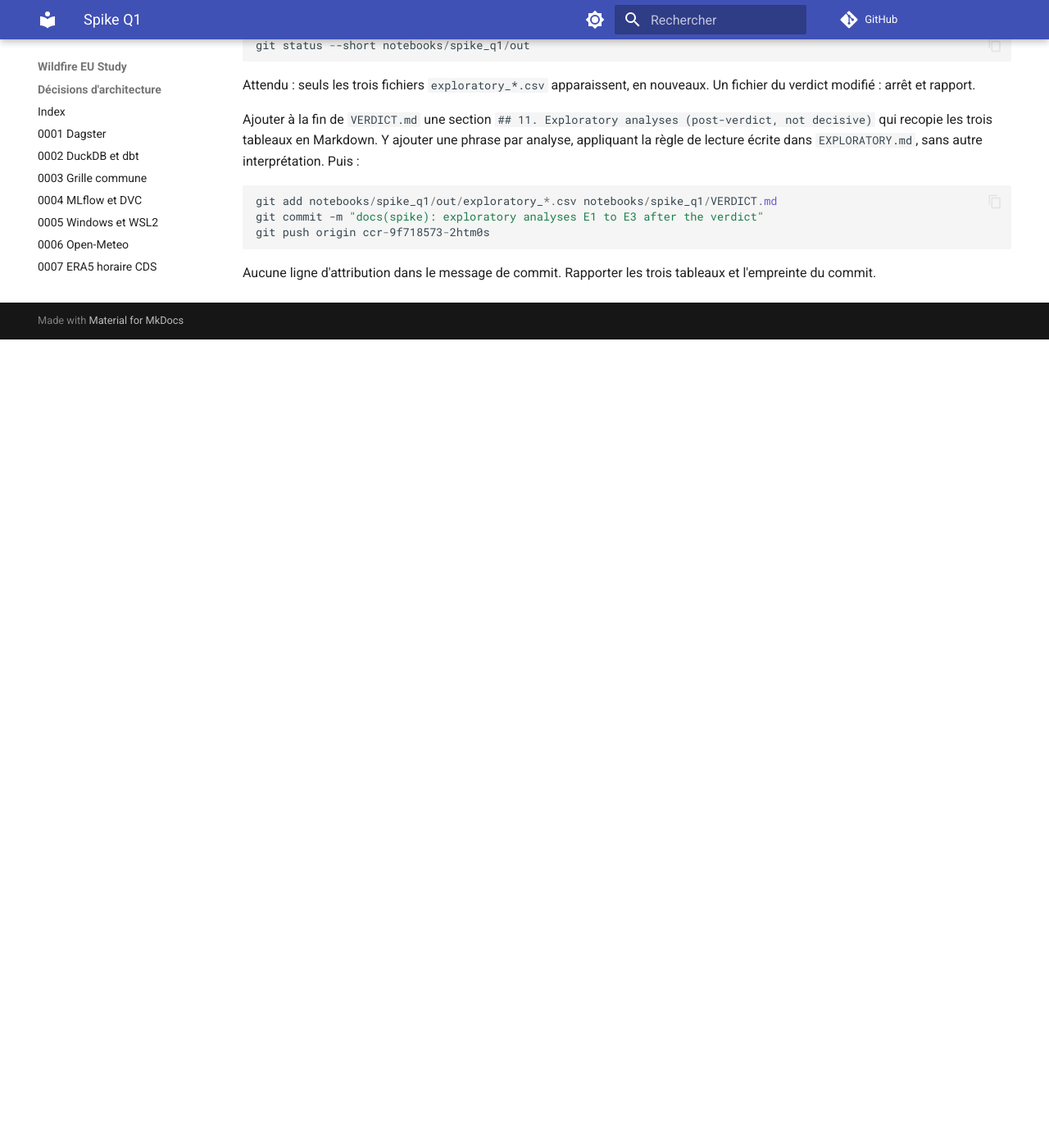
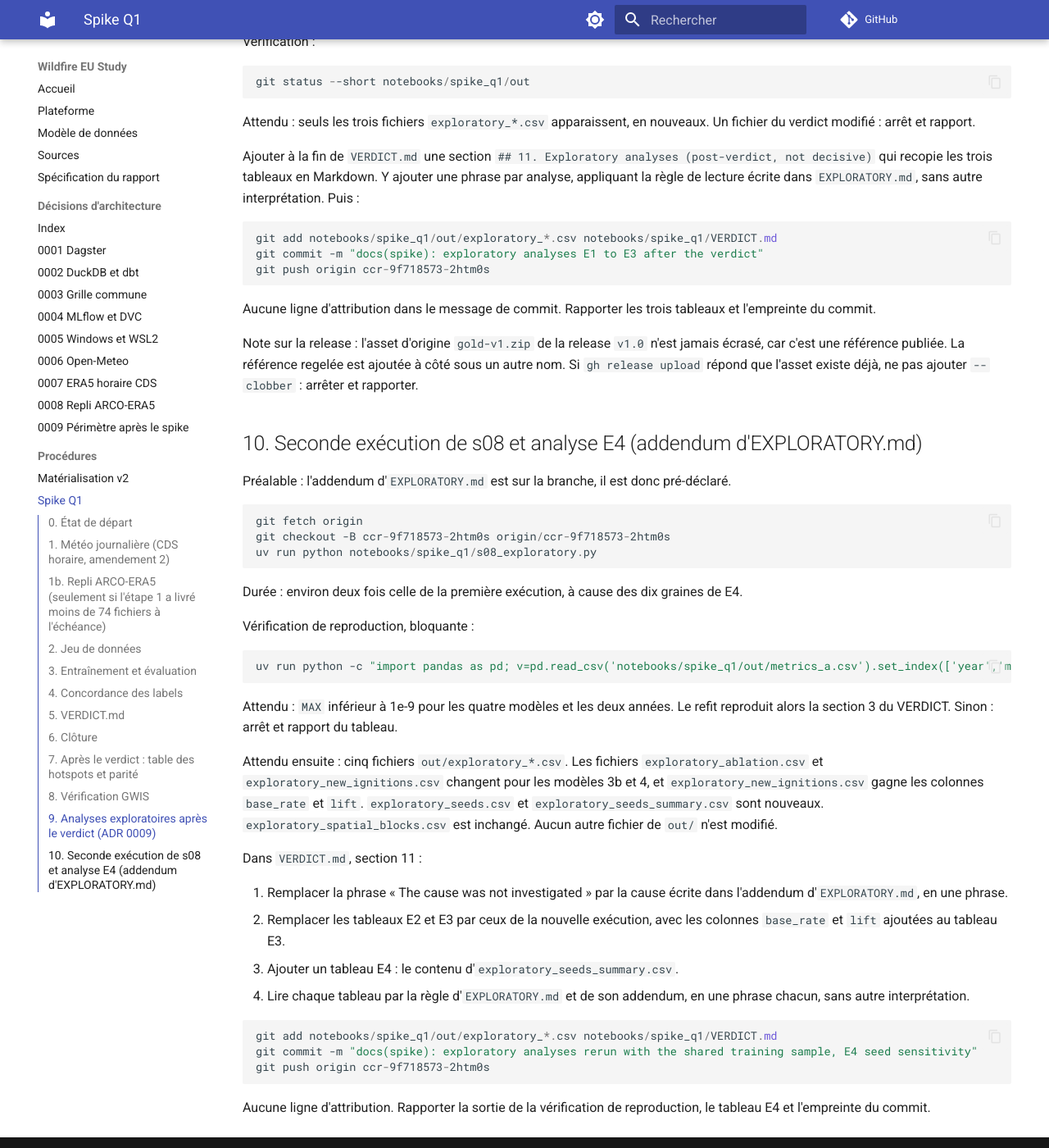
Before and after one commit to MasTristan/wildfire-eu-study, an MkDocs documentation site: the page built from docs/runbooks/spike-q1.md, in a window 1280 px wide and 1400 px high, scrolled down 5516 px. Shown: the whole window at 82% size. Built offline with MkDocs 1.6.1 and Material for MkDocs 9.7.7, drawn with Linux system fonts in a browser that asks for light colours; comment, search, counter and statistics services are not loaded; before the commit the page ends 5930 px from its top, so only the background shows below that; some of the changed text lies outside the part shown.

Commit message:
docs(runbooks): non-destructive release step, owner-only steps, s08 rerun
- The parity re-freeze adds gold-v1-ref-2026-11.zip to the v1.0 release
  and never overwrites the published gold-v1.zip.
- Materialisation steps 8 (Power BI Desktop) and 9 (DVC account) are
  marked as owner actions: the executor runs everything else and reports
  them as pending.
- Spike step 10 reruns s08 with a blocking reproduction check against
  VERDICT section 3, then updates section 11 with E4.

````diff
--- a/docs/runbooks/spike-q1.md
+++ b/docs/runbooks/spike-q1.md
@@ -230,13 +230,14 @@
 `data/reference/v1/manifest.json` ; le test de parité passe intégralement.
 Puis éditer `data/reference/v1/manifest.json` : ajouter sous
 `tables.fact_hotspot_countrymonth` la clé
-`"note": "rebuilt 2026-10 with the FIRMS window fix (src/ingest/firms.py window_url), differs from the v1.0 release asset"`.
+`"note": "rebuilt 2026-11 with the FIRMS window fix (src/ingest/firms.py window_url); the original v1.0 asset gold-v1.zip is left untouched, this reference is gold-v1-ref-2026-11.zip on the same release"`.
 
 ```powershell
 git add data/reference/v1/manifest.json
 git commit -m "chore(parity): re-freeze fact_hotspot_countrymonth after the FIRMS window fix"
 git push origin ccr-9f718573-2htm0s
-gh release upload v1.0 dist/gold-v1.zip --clobber
+Copy-Item dist/gold-v1.zip dist/gold-v1-ref-2026-11.zip
+gh release upload v1.0 dist/gold-v1-ref-2026-11.zip
 ```
 
 ## 8. Vérification GWIS
@@ -297,3 +298,58 @@
 
 Aucune ligne d'attribution dans le message de commit. Rapporter les trois
 tableaux et l'empreinte du commit.
+
+Note sur la release : l'asset d'origine `gold-v1.zip` de la release `v1.0`
+n'est jamais écrasé, car c'est une référence publiée. La référence regelée
+est ajoutée à côté sous un autre nom. Si `gh release upload` répond que
+l'asset existe déjà, ne pas ajouter `--clobber` : arrêter et rapporter.
+
+## 10. Seconde exécution de s08 et analyse E4 (addendum d'EXPLORATORY.md)
+
+Préalable : l'addendum d'`EXPLORATORY.md` est sur la branche, il est donc
+pré-déclaré.
+
+```powershell
+git fetch origin
+git checkout -B ccr-9f718573-2htm0s origin/ccr-9f718573-2htm0s
+uv run python notebooks/spike_q1/s08_exploratory.py
+```
+
+Durée : environ deux fois celle de la première exécution, à cause des dix
+graines de E4.
+
+Vérification de reproduction, bloquante :
+
+```powershell
+uv run python -c "import pandas as pd; v=pd.read_csv('notebooks/spike_q1/out/metrics_a.csv').set_index(['year','model'])['pr_auc']; e=pd.read_csv('notebooks/spike_q1/out/exploratory_new_ignitions.csv'); e=e[e.subset=='all'].set_index(['year','model'])['pr_auc']; d=(v-e).abs().dropna(); print(d); print('MAX', d.max())"
+```
+
+Attendu : `MAX` inférieur à 1e-9 pour les quatre modèles et les deux
+années. Le refit reproduit alors la section 3 du VERDICT. Sinon : arrêt et
+rapport du tableau.
+
+Attendu ensuite : cinq fichiers `out/exploratory_*.csv`. Les fichiers
+`exploratory_ablation.csv` et `exploratory_new_ignitions.csv` changent pour
+les modèles 3b et 4, et `exploratory_new_ignitions.csv` gagne les colonnes
+`base_rate` et `lift`. `exploratory_seeds.csv` et
+`exploratory_seeds_summary.csv` sont nouveaux. `exploratory_spatial_blocks.csv`
+est inchangé. Aucun autre fichier de `out/` n'est modifié.
+
+Dans `VERDICT.md`, section 11 :
+
+1. Remplacer la phrase « The cause was not investigated » par la cause
+   écrite dans l'addendum d'`EXPLORATORY.md`, en une phrase.
+2. Remplacer les tableaux E2 et E3 par ceux de la nouvelle exécution, avec
+   les colonnes `base_rate` et `lift` ajoutées au tableau E3.
+3. Ajouter un tableau E4 : le contenu d'`exploratory_seeds_summary.csv`.
+4. Lire chaque tableau par la règle d'`EXPLORATORY.md` et de son addendum,
+   en une phrase chacun, sans autre interprétation.
+
+```powershell
+git add notebooks/spike_q1/out/exploratory_*.csv notebooks/spike_q1/VERDICT.md
+git commit -m "docs(spike): exploratory analyses rerun with the shared training sample, E4 seed sensitivity"
+git push origin ccr-9f718573-2htm0s
+```
+
+Aucune ligne d'attribution. Rapporter la sortie de la vérification de
+reproduction, le tableau E4 et l'empreinte du commit.
````
Also changed, not shown: docs/runbooks/materialise-v2.md (+4 -0 lines).
